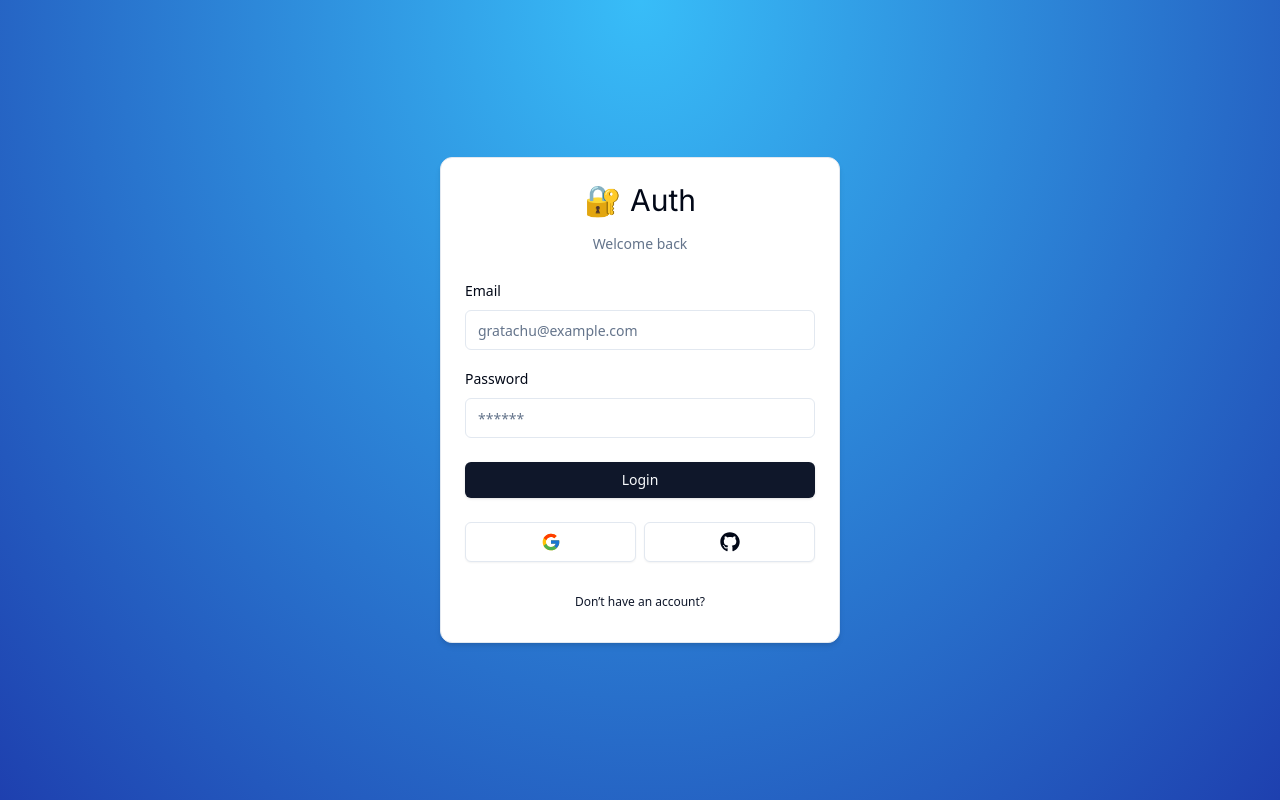
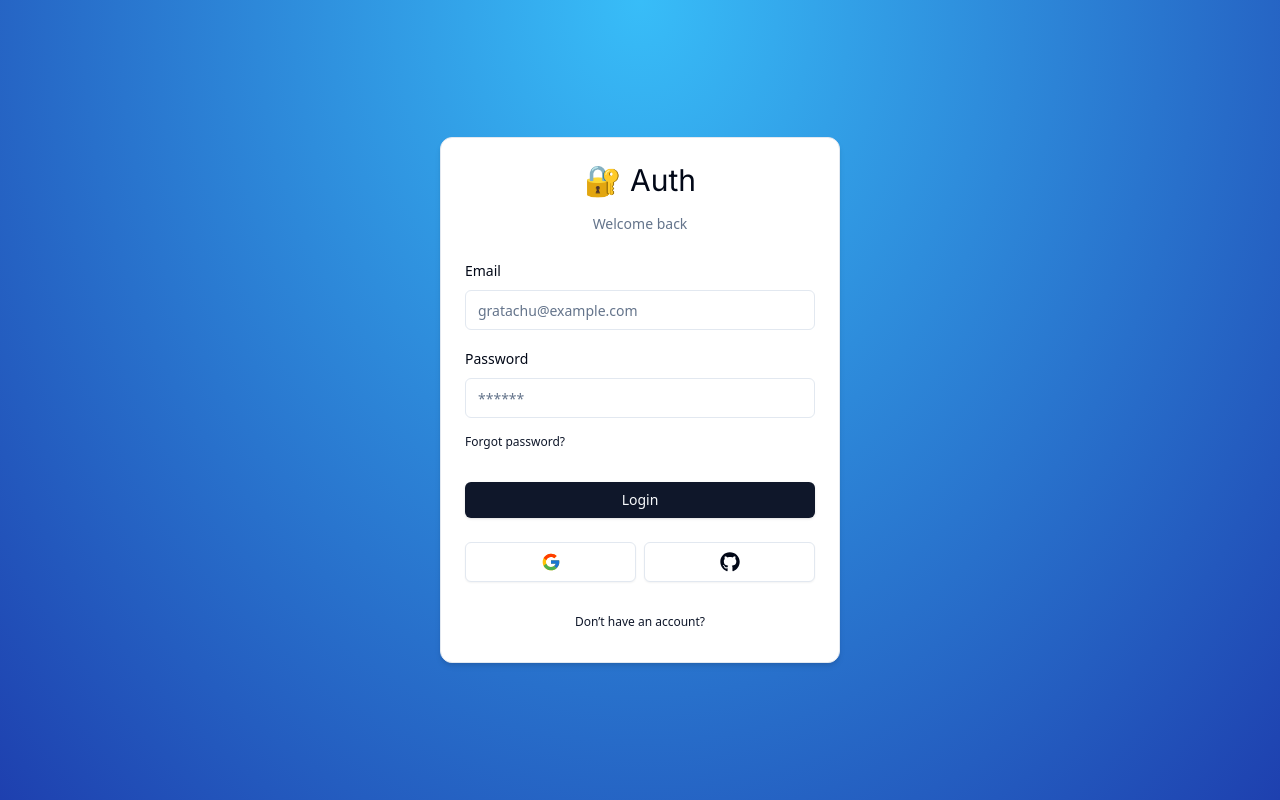
Before and after one commit to gratachu/auth-tutorial, a Next.js app: page /auth/login in a window 1280 px wide. Built offline with nearby package versions, Linux system fonts and the light colour scheme; no server answers.

Commit message:
Add: blank reset page

```diff
--- /dev/null
+++ b/app/auth/reset/page.tsx
@@ -0,0 +1,9 @@
+const ResetPage = () => {
+  return (
+    <div>
+      <h1>Reset Password</h1>
+    </div>
+  );
+}
+
+export default ResetPage;
--- a/components/auth/login-form.tsx
+++ b/components/auth/login-form.tsx
@@ -4,6 +4,7 @@
 import * as z from "zod";
 import { useForm } from "react-hook-form";
 import { zodResolver } from "@hookform/resolvers/zod";
+import Link from "next/link";
 
 import { LoginSchema } from "@/schemas";
 import {
@@ -93,6 +94,16 @@
                       placeholder="******"
                     />
                   </FormControl>
+                  <Button
+                    size="sm"
+                    variant="link"
+                    asChild
+                    className="px-0 font-normal"
+                  >
+                    <Link href="/auth/reset">
+                      Forgot password?
+                    </Link>
+                  </Button>
                   <FormMessage />
                 </FormItem>
               )}
--- a/routes.ts
+++ b/routes.ts
@@ -18,6 +18,7 @@
   "/auth/login",
   "/auth/register",
   "/auth/error",
+  "/auth/reset"
 ]
 
 /**
```
